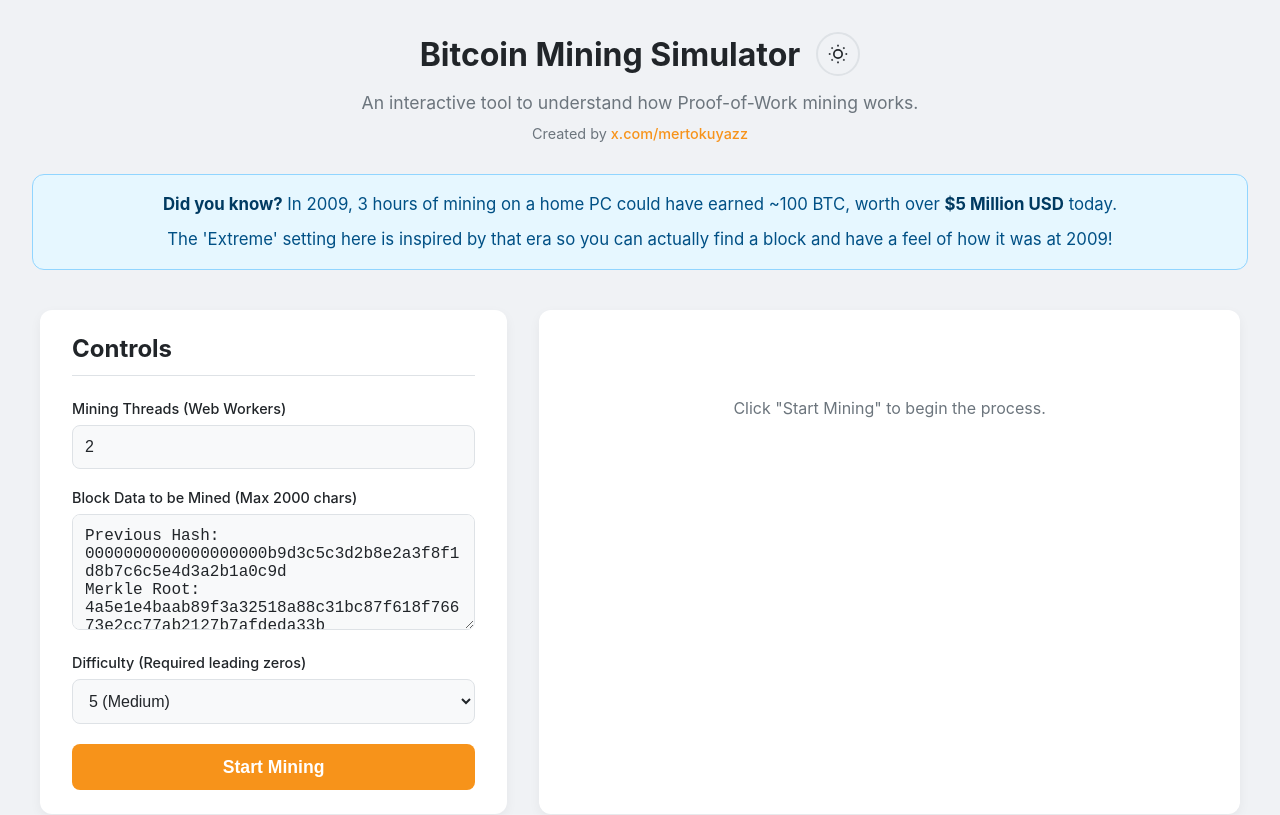
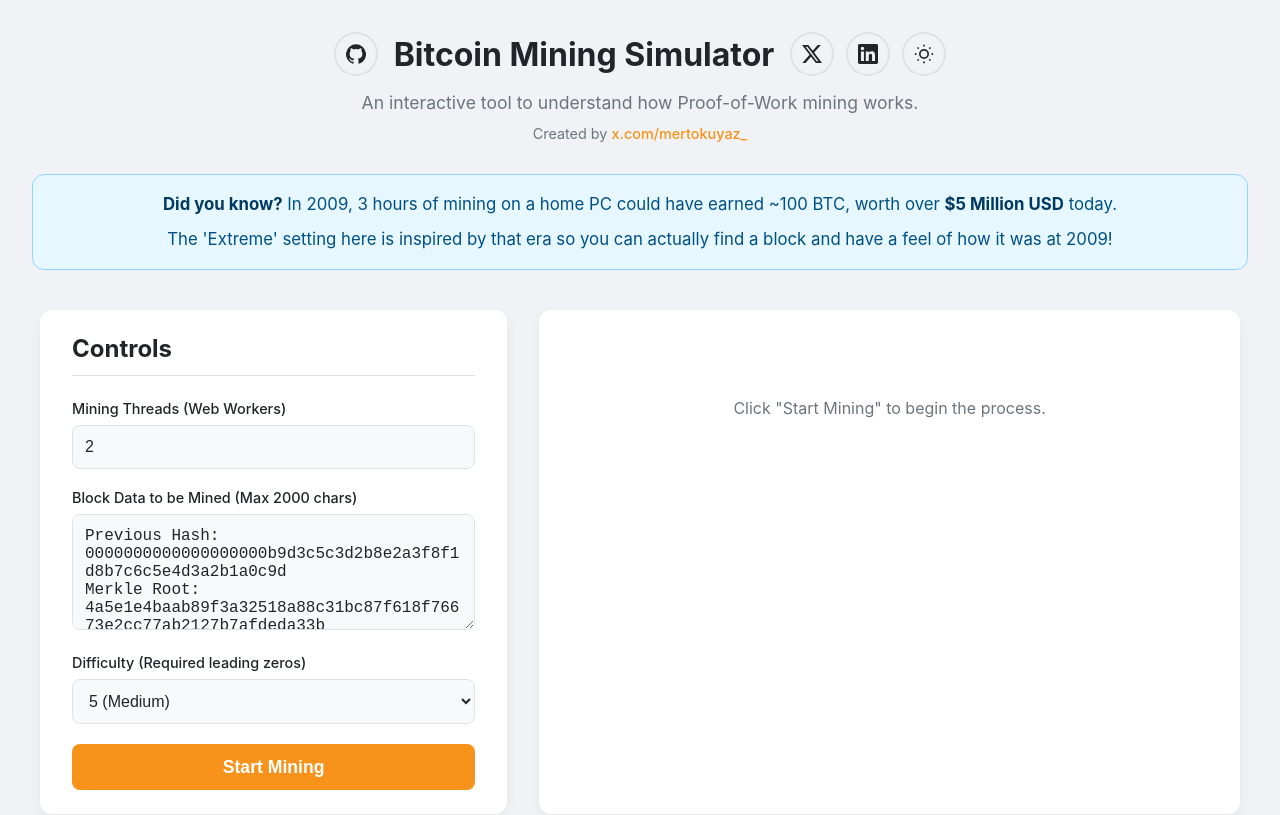
Before and after one commit to mertokuyaz/bitcoinminingsimulator, a plain HTML site: page index.html in a window 1280 px wide. Shown: the top 815 px of the page. Drawn offline with Linux system fonts and the light colour scheme.

Commit message:
Match GitHub, X and LinkedIn header icons with the main site

```diff
--- a/index.html
+++ b/index.html
@@ -8,13 +8,29 @@
     <link rel="preconnect" href="https://fonts.googleapis.com">
     <link rel="preconnect" href="https://fonts.gstatic.com" crossorigin>
     <link href="https://fonts.googleapis.com/css2?family=Inter:wght@400;500;700&display=swap" rel="stylesheet">
-    <link rel="stylesheet" href="style.css">
+    <link rel="stylesheet" href="style.css?v=x-profile">
 </head>
 <body>
 
     <header class="main-header">
         <div class="header-content">
+            <a class="social-link" href="https://github.com/mertokuyaz/bitcoinminingsimulator" target="_blank" rel="noopener noreferrer" aria-label="View Bitcoin Mining Simulator on GitHub (opens in a new tab)" title="Bitcoin Mining Simulator on GitHub">
+                <svg viewBox="0 0 24 24" fill="currentColor" aria-hidden="true" focusable="false">
+                    <path d="M12 .297a12 12 0 0 0-3.793 23.385c.6.111.82-.261.82-.577 0-.285-.011-1.04-.017-2.041-3.338.725-4.043-1.61-4.043-1.61-.546-1.387-1.333-1.756-1.333-1.756-1.089-.745.083-.729.083-.729 1.205.085 1.839 1.237 1.839 1.237 1.07 1.835 2.807 1.305 3.492.998.108-.776.418-1.305.762-1.605-2.665-.303-5.467-1.334-5.467-5.931 0-1.31.469-2.381 1.236-3.221-.124-.303-.536-1.524.117-3.176 0 0 1.008-.322 3.301 1.23A11.51 11.51 0 0 1 12 6.098c1.02.005 2.047.138 3.006.404 2.291-1.552 3.297-1.23 3.297-1.23.655 1.652.243 2.873.119 3.176.77.84 1.235 1.911 1.235 3.221 0 4.609-2.807 5.625-5.479 5.921.431.372.816 1.102.816 2.222 0 1.606-.015 2.902-.015 3.297 0 .319.216.694.825.576A12.001 12.001 0 0 0 12 .297Z"/>
+                </svg>
+            </a>
             <h1>Bitcoin Mining Simulator</h1>
+            <div class="header-actions">
+                <a class="social-link" href="https://x.com/mertokuyaz_" target="_blank" rel="noopener noreferrer" aria-label="Visit @mertokuyaz_ on X (opens in a new tab)" title="@mertokuyaz_ on X">
+                    <svg viewBox="0 0 24 24" fill="currentColor" aria-hidden="true" focusable="false">
+                        <path d="M18.901 1.153h3.68l-8.04 9.19L24 22.846h-7.406l-5.8-7.584-6.64 7.584H.47l8.6-9.835L0 1.154h7.594l5.243 6.932 6.064-6.933Zm-1.29 19.49h2.039L6.487 3.24H4.3l13.31 17.403Z"/>
+                    </svg>
+                </a>
+                <a class="social-link" href="https://www.linkedin.com/in/mert-okuyaz-6a18b1147/" target="_blank" rel="noopener noreferrer" aria-label="Visit Mert Okuyaz on LinkedIn (opens in a new tab)" title="Mert Okuyaz on LinkedIn">
+                    <svg viewBox="0 0 24 24" fill="currentColor" aria-hidden="true" focusable="false">
+                        <path d="M20.447 20.452h-3.554v-5.569c0-1.328-.027-3.037-1.852-3.037-1.853 0-2.136 1.445-2.136 2.939v5.667H9.351V9h3.414v1.561h.049c.476-.9 1.637-1.85 3.37-1.85 3.601 0 4.267 2.37 4.267 5.455v6.286zM5.337 7.433a2.062 2.062 0 1 1 0-4.124 2.062 2.062 0 0 1 0 4.124zM7.119 20.452H3.555V9h3.564v11.452zM22.225 0H1.771C.792 0 0 .774 0 1.729v20.542C0 23.227.792 24 1.771 24h20.451C23.2 24 24 23.227 24 22.271V1.729C24 .774 23.2 0 22.222 0h.003z"/>
+                    </svg>
+                </a>
                 <button id="theme-toggle" class="theme-toggle" aria-label="Toggle dark mode">
                     <svg class="sun-icon" viewBox="0 0 24 24" fill="none" stroke="currentColor" stroke-width="2">
                         <circle cx="12" cy="12" r="5"/>
@@ -32,8 +48,9 @@
                     </svg>
                 </button>
             </div>
+        </div>
         <p>An interactive tool to understand how Proof-of-Work mining works.</p>
-        <p class="credit">Created by <a href="https://x.com/mertokuyazz" target="_blank" rel="noopener noreferrer">x.com/mertokuyazz</a></p>
+        <p class="credit">Created by <a href="https://x.com/mertokuyaz_" target="_blank" rel="noopener noreferrer">x.com/mertokuyaz_</a></p>
     </header>
 
     <div class="cool-fact-banner">
--- a/style.css
+++ b/style.css
@@ -60,15 +60,21 @@ body {
 
 /* --- Header & Banners --- */
 .main-header { text-align: center; margin-bottom: 2rem; }
-.header-content { display: flex; align-items: center; justify-content: center; gap: 1rem; margin-bottom: 1rem; }
+.header-content { display: flex; flex-wrap: wrap; align-items: center; justify-content: center; gap: 1rem; margin-bottom: 1rem; }
+.header-actions { display: flex; align-items: center; gap: 0.75rem; flex-shrink: 0; }
 .main-header h1 { color: var(--text-color); margin: 0; }
 .main-header p { color: var(--text-muted); font-size: 1.1rem; margin: 0.5rem 0 0 0; }
 .main-header .credit { margin-top: 0.75rem; font-size: 0.9rem; }
 .main-header .credit a { color: var(--primary-color); text-decoration: none; font-weight: 500; }
 .main-header .credit a:hover { text-decoration: underline; }
 
-/* Theme Toggle Button */
-.theme-toggle {
+/* Header Icon Controls */
+.theme-toggle,
+.social-link {
+    box-sizing: border-box;
+    flex-shrink: 0;
+    padding: 0;
+    text-decoration: none;
     background: none;
     border: 2px solid var(--border-color);
     border-radius: 50%;
@@ -82,12 +88,20 @@ body {
     color: var(--text-color);
 }
 
-.theme-toggle:hover {
+.theme-toggle:hover,
+.social-link:hover {
     border-color: var(--primary-color);
     transform: scale(1.05);
 }
 
-.theme-toggle svg {
+.theme-toggle:focus-visible,
+.social-link:focus-visible {
+    outline: 2px solid var(--primary-color);
+    outline-offset: 4px;
+}
+
+.theme-toggle svg,
+.social-link svg {
     width: 20px;
     height: 20px;
     transition: opacity 0.3s ease;
```
Lines whose indentation alone changed are shown as unchanged.
